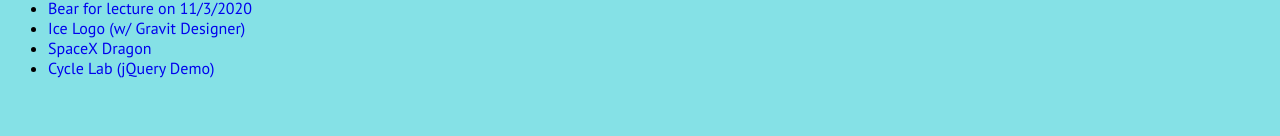
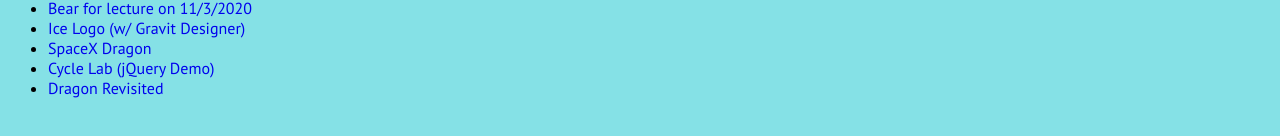
Before and after one commit to jareds099/ifsc-1310, a plain HTML site: page index.html in a window 1280 px wide. Shown: the part 388-524 px from the top of the page. Drawn offline with Linux system fonts and the light colour scheme.

Commit message:
Final Commit 1.2 - Added DragonV2 to Course Homepage

```diff
--- a/index.html
+++ b/index.html
@@ -33,6 +33,7 @@
       <li><a href="Lecture/assets/images/ice-logo.png">Ice Logo (w/ Gravit Designer)</a></li>
       <li><a href="dragon/index.html">SpaceX Dragon</a></li>
       <li><a href="cycle/index.html">Cycle Lab (jQuery Demo)</a></li>
+      <li><a href="dragon-v2/index.html">Dragon Revisited</a></li>
     </ul>
   </nav>
 
```
